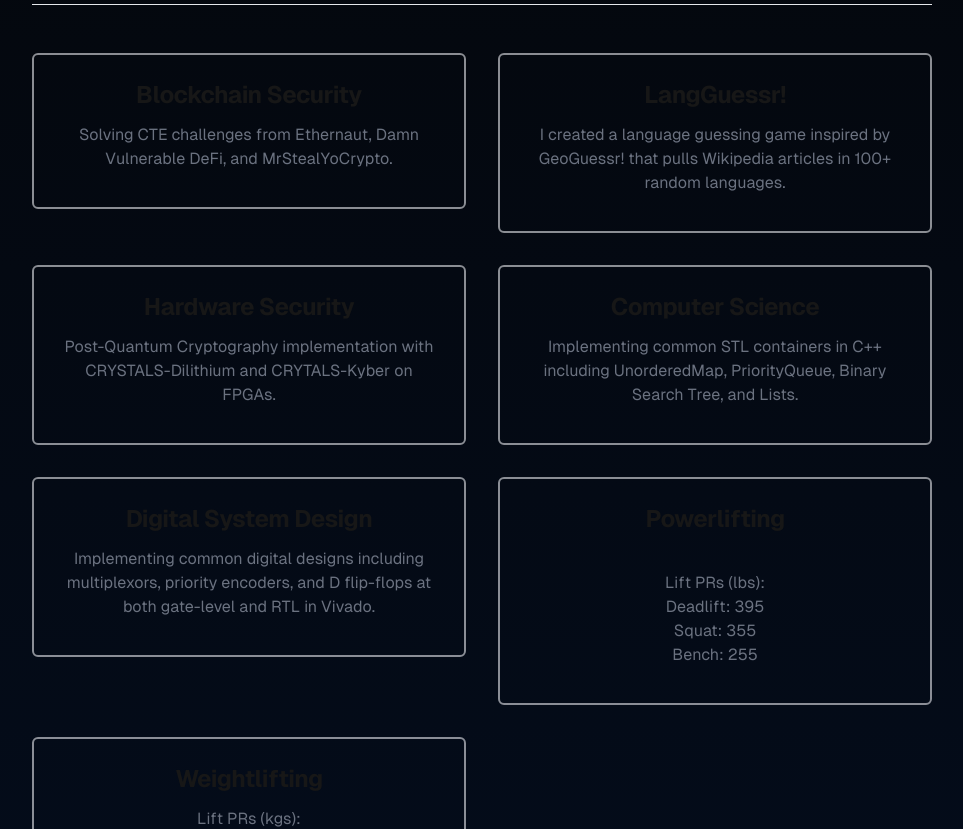
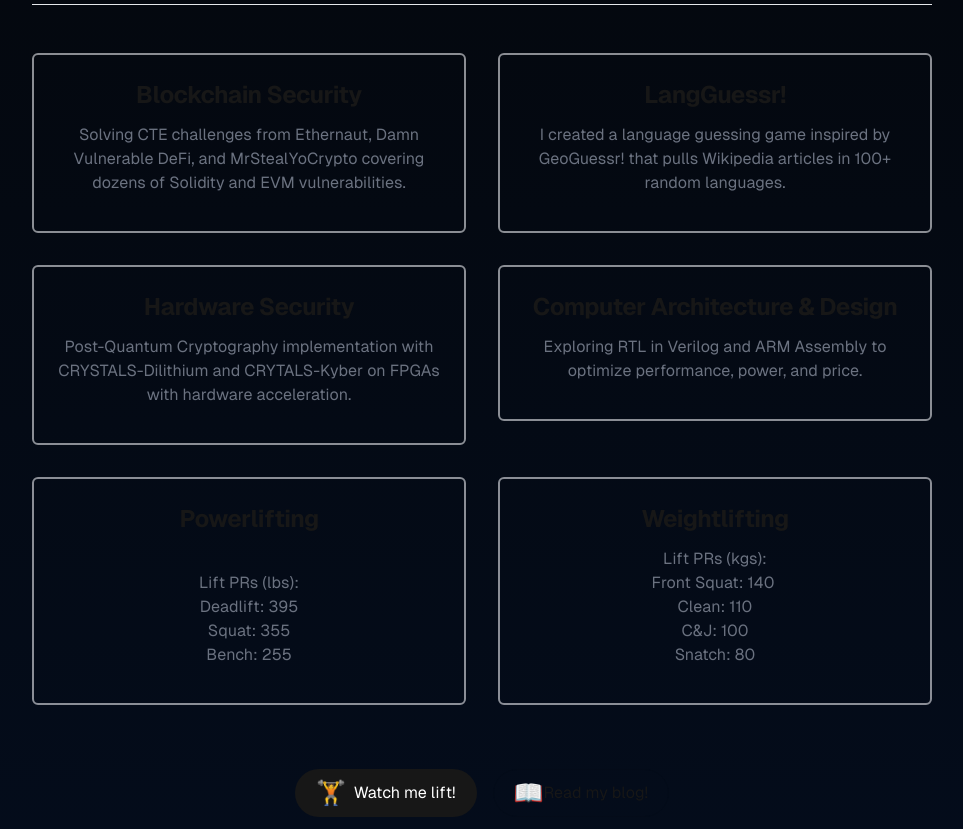
Before and after one commit to jkohhokj/website, a Next.js app: page / in a window 1280 px wide. Shown: the part 800-1629 px from the top of the page, without its empty margins (158-1121 px from the left). Built offline with nearby package versions, Linux system fonts and the light colour scheme.

Commit message:
update links for all, remove CS interest, change ECEN 248 to ECEN 350

```diff
--- a/data/projectsData.ts
+++ b/data/projectsData.ts
@@ -1,105 +1,100 @@
 interface Project {
-  title: string,
-  description: string,
-  href: string,
-  imgSrc: string,
+  title: string;
+  description: string;
+  href: string;
+  imgSrc: string;
 }
 
-interface Topic{
-    title: string,
-    description: string,
-    href: string
+interface Topic {
+  title: string;
+  description: string;
+  href: string;
 }
 
 export const interestsData: Topic[] = [
   {
-        title: 'Blockchain Security',
-        description: 'Solving CTE challenges from Ethernaut, Damn Vulnerable DeFi, and MrStealYoCrypto.',
-        href: 'https://blog.jkoh.dev/tags'
+    title: "Blockchain Security",
+    description:
+      "Solving CTE challenges from Ethernaut, Damn Vulnerable DeFi, and MrStealYoCrypto covering dozens of Solidity and EVM vulnerabilities.",
+    href: "https://blog.jkoh.dev/tags",
   },
   {
-        title: 'LangGuessr!',
-        description: 'I created a language guessing game inspired by GeoGuessr! that pulls Wikipedia articles in 100+ random languages.',
-        href: 'https://lang-guessr.vercel.app/'
+    title: "LangGuessr!",
+    description:
+      "I created a language guessing game inspired by GeoGuessr! that pulls Wikipedia articles in 100+ random languages.",
+    href: "https://lang-guessr.vercel.app/",
   },
   {
-        title: 'Hardware Security',
-        description: 'Post-Quantum Cryptography implementation with CRYSTALS-Dilithium and CRYTALS-Kyber on FPGAs.',
-        href: 'https://www.google.com'
+    title: "Hardware Security",
+    description:
+      "Post-Quantum Cryptography implementation with CRYSTALS-Dilithium and CRYTALS-Kyber on FPGAs with hardware acceleration.",
+    href: "https://tamucs-my.sharepoint.com/:p:/g/personal/jkohhokj_tamu_edu/EYaYlG9qboJOkyQ1GxYZzLUBEahda5bswQo6SjBcmDp2ZA",
   },
   {
-        title: 'Computer Science',
-        description: 'Implementing common STL containers in C++ including UnorderedMap, PriorityQueue, Binary Search Tree, and Lists.',
-        href: ''
+    title: "Computer Architecture & Design",
+    description: "Exploring RTL in Verilog and ARM Assembly to optimize performance, power, and price.",
+    href: "https://engineering.tamu.edu/electrical/academics/degrees/graduate/phd-qualifying-exams/ecen350.html",
   },
   {
-        title: 'Digital System Design',
-        description: 'Implementing common digital designs including multiplexors, priority encoders, and D flip-flops at both gate-level and RTL in Vivado.',
-        href: ''
-    },
-    {
-        title: 'Powerlifting',
-        description:
-`
+    title: "Powerlifting",
+    description: `
 Lift PRs (lbs):
 Deadlift: 395
 Squat: 355
 Bench: 255
 `,
-        href: 'https://www.instagram.com/jkoh.jimbro'
+    href: "https://www.instagram.com/jkoh.jimbro",
   },
   {
-        title: 'Weightlifting',
-        description:
-`Lift PRs (kgs):
-Front Squat: 125
+    title: "Weightlifting",
+    description: `Lift PRs (kgs):
+Front Squat: 140
 Clean: 110
 C&J: 100
 Snatch: 80`,
-        href: 'https://www.instagram.com/jkoh.jimbro'
-    }
-
-]
+    href: "https://www.instagram.com/jkoh.jimbro",
+  },
+];
 
 export const projectsData: Project[] = [
   {
-    title: 'Pwnagotchi WiFi Hacking on Raspberry Pi 🛜',
+    title: "Pwnagotchi WiFi Hacking on Raspberry Pi 🛜",
     description: `Pwnagotchi is an A2C-based “AI” powered by bettercap and running on a Raspberry Pi Zero W that learns from its surrounding WiFi environment in order to maximize the crackable WPA key material it captures.
     I hope that by implementing my own Pwnagotchi that I will learn more about WiFi network security from a red teaming perspective.`,
-    imgSrc: '/images/pwnagotchi_cover.jpg',
-    href: 'https://blog.jkoh.dev/blog/pwnagotchi-beginning',
+    imgSrc: "/images/pwnagotchi_cover.jpg",
+    href: "https://blog.jkoh.dev/blog/pwnagotchi-beginning",
   },
   {
-    title: 'Using the Zig Programming Language 🦎',
+    title: "Using the Zig Programming Language 🦎",
     description: `Zig is a general-purpose programming language and toolchain for maintaining **robust**, **optimal** and **reusable** software that has no hidden control flow, no hidden memory allocations, and no preprocessor.
     Like C, Zig does not handle garbage collection and instead uses allocators to manage memory. Additionally, Zig is backwards compatible with C and people have been speculating that it will replace Zig on embedded systems.
     I hope that by learn Zig I'll be able to learn low-level computer systems without worrying about unnecessarily fickle memory mistakes.`,
-    imgSrc: '/images/zig_logo.png',
-    href: 'https://blog.jkoh.dev/blog/zig-beginning',
+    imgSrc: "/images/zig_logo.png",
+    href: "https://blog.jkoh.dev/blog/zig-beginning",
   },
   {
-    title: 'Practical Network Penetration Tester (PNPT) 🌐',
+    title: "Practical Network Penetration Tester (PNPT) 🌐",
     description: `The Practical Network Penetration Tester™ (PNPT) certification is an intermediate-level penetration testing exam experience.
     This exam will assess a student’s ability to perform a network penetration test at an professional level.
     Students will have five (5) full days to complete the assessment and an additional two (2) days to write a professional report utiziling
     industry standard tactics, techniques, and procedures with Open-Source Intelligence (OSINT), Active Directory exploitation, and internal network enumeration.`,
-    imgSrc: '/images/tcmsecurity_logo.png',
-    href: 'https://blog.jkoh.dev/blog/pnpt/pnpt-progression',
+    imgSrc: "/images/tcmsecurity_logo.png",
+    href: "https://blog.jkoh.dev/blog/pnpt/pnpt-progression",
   },
   {
-    title: 'Flipper Zero 🐬',
+    title: "Flipper Zero 🐬",
     description: `The Flipper Zero is a multiltool for pentesting over radio protocols, access control systems, hardware, and more.
     Through this device I hope to learn a lot about external network pentesting and gaining access for redteaming.`,
-    imgSrc: '/images/flipper.jpg',
-    href: 'https://blog.jkoh.dev/blog/flipper-zero-beginning',
+    imgSrc: "/images/flipper.jpg",
+    href: "https://blog.jkoh.dev/blog/flipper-zero-beginning",
   },
   {
-    title: 'Maps of Meaning & Personality 🗺️',
+    title: "Maps of Meaning & Personality 🗺️",
     description: `The lecture series "2017 Maps of Meaning" is a 4th year, 12-video lecture series for psychology students from the University of Toronto by Jordan Peterson based on his book titled "Maps of Meaning: The Architecture of Belief."
     In accordance with finishing the entire course over the summer of 2021 when I literally had nothing better to do, I had compiled about 50 full pages (25,170 words) worth of notes and introspection.`,
-    imgSrc: '/images/maps_of_meaning.jpg',
-    href: 'https://blog.jkoh.dev/blog/psychoanalysis-courses',
+    imgSrc: "/images/maps_of_meaning.jpg",
+    href: "https://blog.jkoh.dev/blog/psychoanalysis-courses",
   },
-]
+];
 
 export default projectsData;
```
Lines whose indentation alone changed are shown as unchanged.
